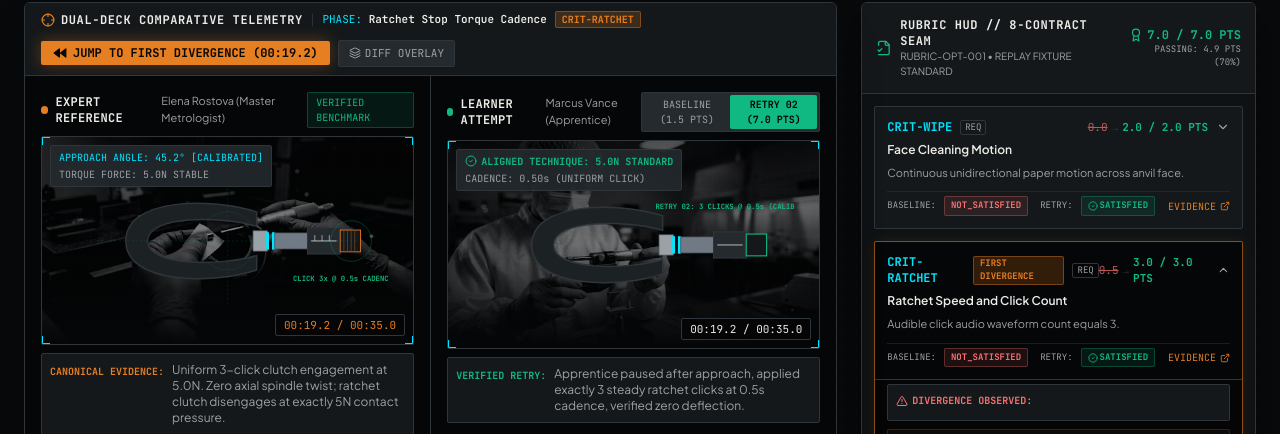
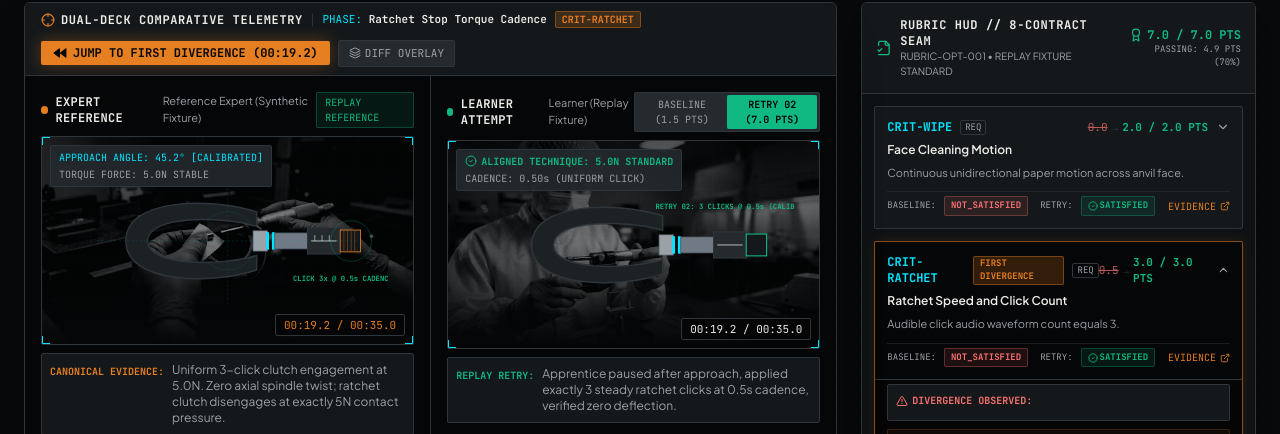
Before and after one commit to learnermaker/anveshan, a React (Vite) app in the folder app/: page / in a window 1280 px wide. Shown: the part 270-704 px from the top of the page. Built offline with nearby package versions, Linux system fonts and the light colour scheme; no server answers; a web font is replaced by a local one.

Commit message:
ui: make dual-deck identities honest

```diff
--- a/app/src/components/DualDeckPlayer.tsx
+++ b/app/src/components/DualDeckPlayer.tsx
@@ -116,11 +116,11 @@ export const DualDeckPlayer: React.FC<DualDeckPlayerProps> = ({
                 EXPERT REFERENCE
               </span>
               <span className="text-[11px] font-sans text-on-surface-variant">
-                Elena Rostova (Master Metrologist)
+                Reference Expert (Synthetic Fixture)
               </span>
             </div>
             <div className="font-mono text-[10px] text-transmission-emerald bg-transmission-emerald/10 border border-transmission-emerald/30 px-2 py-0.5 rounded">
-              VERIFIED BENCHMARK
+              REPLAY REFERENCE
             </div>
           </div>
 
@@ -129,7 +129,7 @@ export const DualDeckPlayer: React.FC<DualDeckPlayerProps> = ({
             {/* Authentic Photographic Benchmark Background from Stitch */}
             <img
               src="/assets/expert-reference.jpg"
-              alt="Elena Rostova master micrometer zeroing reference"
+              alt="Synthetic micrometer reference replay"
               className="absolute inset-0 w-full h-full object-cover opacity-75 mix-blend-luminosity filter contrast-125 brightness-95"
             />
             {/* Subtle darkroom optics vignette */}
@@ -257,7 +257,7 @@ export const DualDeckPlayer: React.FC<DualDeckPlayerProps> = ({
                 LEARNER ATTEMPT
               </span>
               <span className="text-[11px] font-sans text-on-surface-variant">
-                Marcus Vance (Apprentice)
+                Learner (Replay Fixture)
               </span>
             </div>
 
@@ -291,7 +291,7 @@ export const DualDeckPlayer: React.FC<DualDeckPlayerProps> = ({
             {/* Authentic Photographic Learner Background from Stitch */}
             <img
               src="/assets/learner-attempt.jpg"
-              alt="Marcus Vance apprentice micrometer trial"
+              alt="Learner micrometer replay fixture"
               className={`absolute inset-0 w-full h-full object-cover transition-all duration-300 ${
                 learnerMode === 'baseline'
                   ? 'opacity-65 mix-blend-luminosity filter sepia-[0.35] hue-rotate-[315deg] contrast-125'
@@ -443,7 +443,7 @@ export const DualDeckPlayer: React.FC<DualDeckPlayerProps> = ({
           {/* Diagnostic Note */}
           <div className="mt-2 text-xs font-sans bg-surface-container p-2 rounded border border-outline flex items-start gap-2">
             <span className={`font-mono text-[10px] uppercase font-bold shrink-0 mt-0.5 ${learnerMode === 'baseline' ? 'text-divergence-crimson' : 'text-transmission-emerald'}`}>
-              {learnerMode === 'baseline' ? 'DIAGNOSTIC FAULT:' : 'VERIFIED RETRY:'}
+              {learnerMode === 'baseline' ? 'DIAGNOSTIC FAULT:' : 'REPLAY RETRY:'}
             </span>
             <span className="text-on-surface-variant">
               {learnerMode === 'baseline'
```
